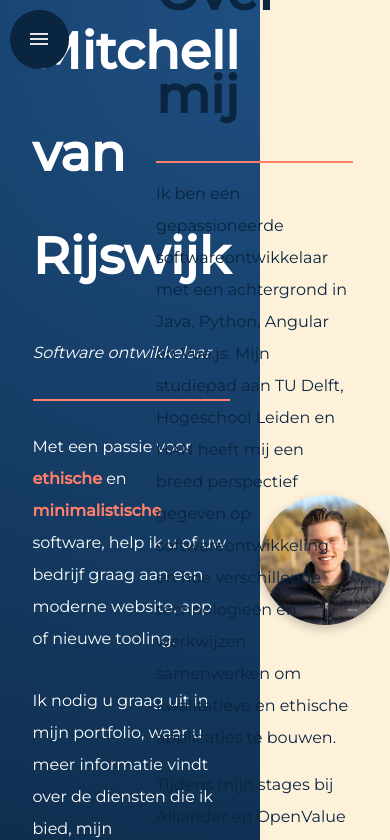
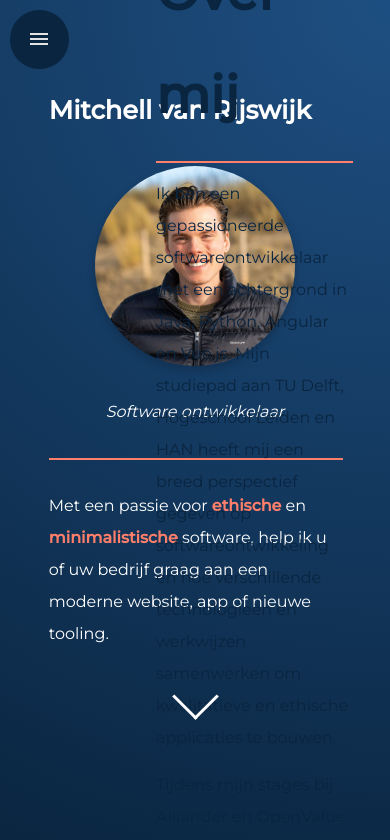
Before and after one commit to MitchellvanR/personal-portfolio, an Angular app: page / in a window 390 px wide. Shown: the top 840 px of the page. Built offline with nearby package versions, Linux system fonts and the light colour scheme.

Commit message:
Make splash page mobile friendly

```diff
--- a/src/app/splash/splash-info/splash-info.css
+++ b/src/app/splash/splash-info/splash-info.css
@@ -13,6 +13,10 @@
     gap: 30px;
     text-align: left;
     width: 75%;
+}
+
+.info-container img {
+    display: none;
 }
 
 .scroll-down {
@@ -31,3 +35,31 @@
     transform: rotate(-45deg) scale(1.25);
     border-color: var(--accent-color);
 }
+
+@media screen and (max-width: 800px) {
+    .info-container {
+        padding-top: 10vh;
+        height: 90vh;
+    }
+
+    .info-container p {
+        align-self: center;
+    }
+
+    .info-container h1 {
+        font-size: 1.6rem;
+    }
+
+    .scroll-down {
+        margin-top: 0px;
+    }
+
+    .info-container img {
+        align-self: center;
+        display: block;
+        max-width: 200px;
+        aspect-ratio: 1 / 1;
+        border-radius: 50%;
+        box-shadow: 0 4px 10px rgba(0,0,0,0.2);
+    }
+}
--- a/src/app/splash/splash-info/splash-info.html
+++ b/src/app/splash/splash-info/splash-info.html
@@ -1,6 +1,7 @@
 <section class="splash-info-section">
     <div class="info-container">
         <h1>{{ text.title }}</h1>
+        <img src="assets/images/profile.jpg" alt="Mitchell van Rijswijk, software developer">
         <p><i>{{ text.subtitle }}</i></p>
         <div class="hr-accent"></div>
         @for (paragraph of text.paragraphs; track i; let i = $index) {
--- a/src/app/splash/splash-photo/splash-photo.css
+++ b/src/app/splash/splash-photo/splash-photo.css
@@ -14,3 +14,9 @@
     border-radius: 50%;
     box-shadow: 0 4px 10px rgba(0,0,0,0.2);
 }
+
+@media screen and (max-width: 800px) {
+    .splash-photo-section {
+        display: none;
+    }
+}
--- a/src/app/splash/splash.css
+++ b/src/app/splash/splash.css
@@ -1,5 +1,12 @@
 .splash {
     display: grid;
     grid-template-columns: 2fr 1fr;
-    height: 100vh;
+    min-height: 100vh;
 }
+
+@media screen and (max-width: 800px) {
+    .splash {
+        display: flex;
+        flex-direction: column;
+    }
+}
--- a/src/app/translations.ts
+++ b/src/app/translations.ts
@@ -87,7 +87,7 @@ export const TRANSLATIONS = {
             subtitle: 'Software ontwikkelaar',
             paragraphs: [
                 'Met een passie voor <b>ethische</b> en <b>minimalistische</b> software, help ik u of uw bedrijf graag aan een moderne website, app of nieuwe tooling.',
-                'Ik nodig u graag uit in mijn portfolio, waar u meer informatie vindt over de diensten die ik bied, mijn vaardigheden en werkervaringen. Bent u geïnteresseerd in een afspraak? Neem graag contact op via het contactformulier.'
+                // 'Ik nodig u graag uit in mijn portfolio, waar u meer informatie vindt over de diensten die ik bied, mijn vaardigheden en werkervaringen. Bent u geïnteresseerd in een afspraak? Neem graag contact op via het contactformulier.'
             ]
         }
     },
```
